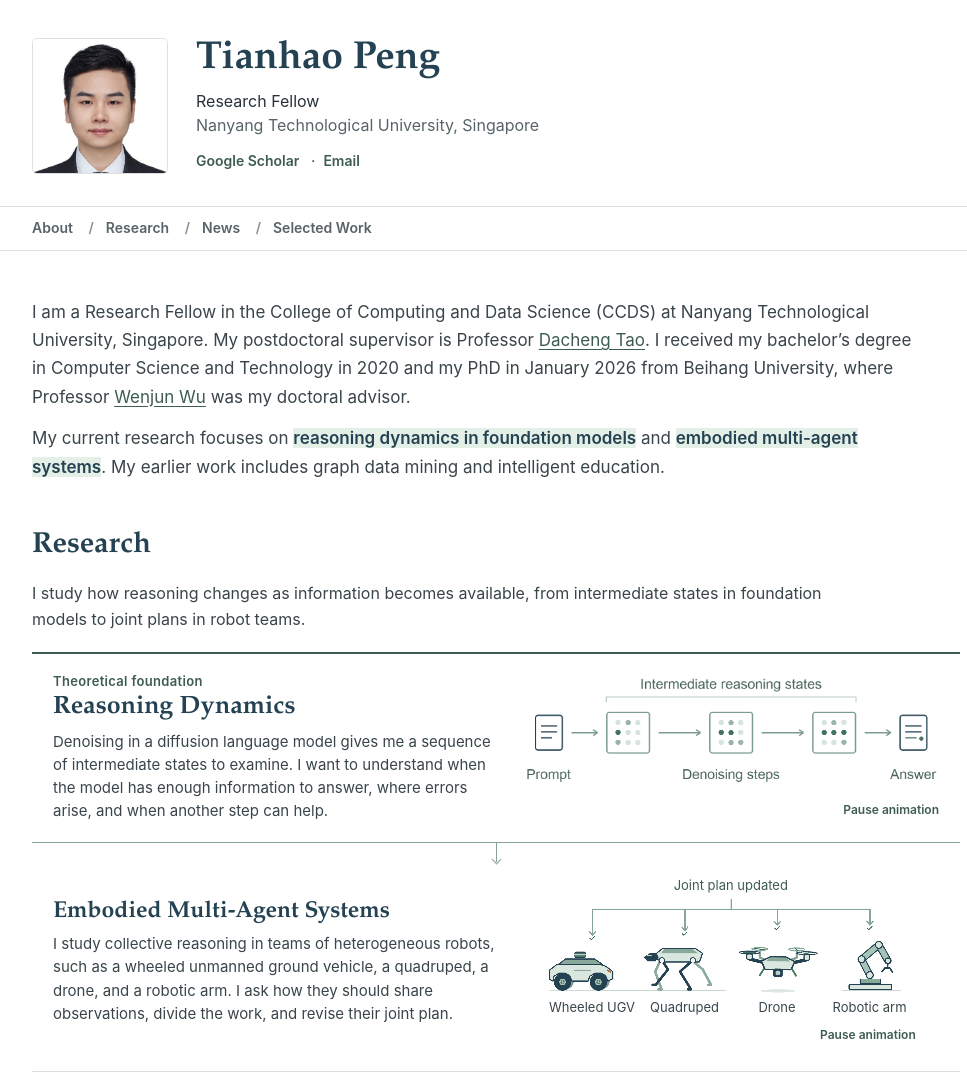
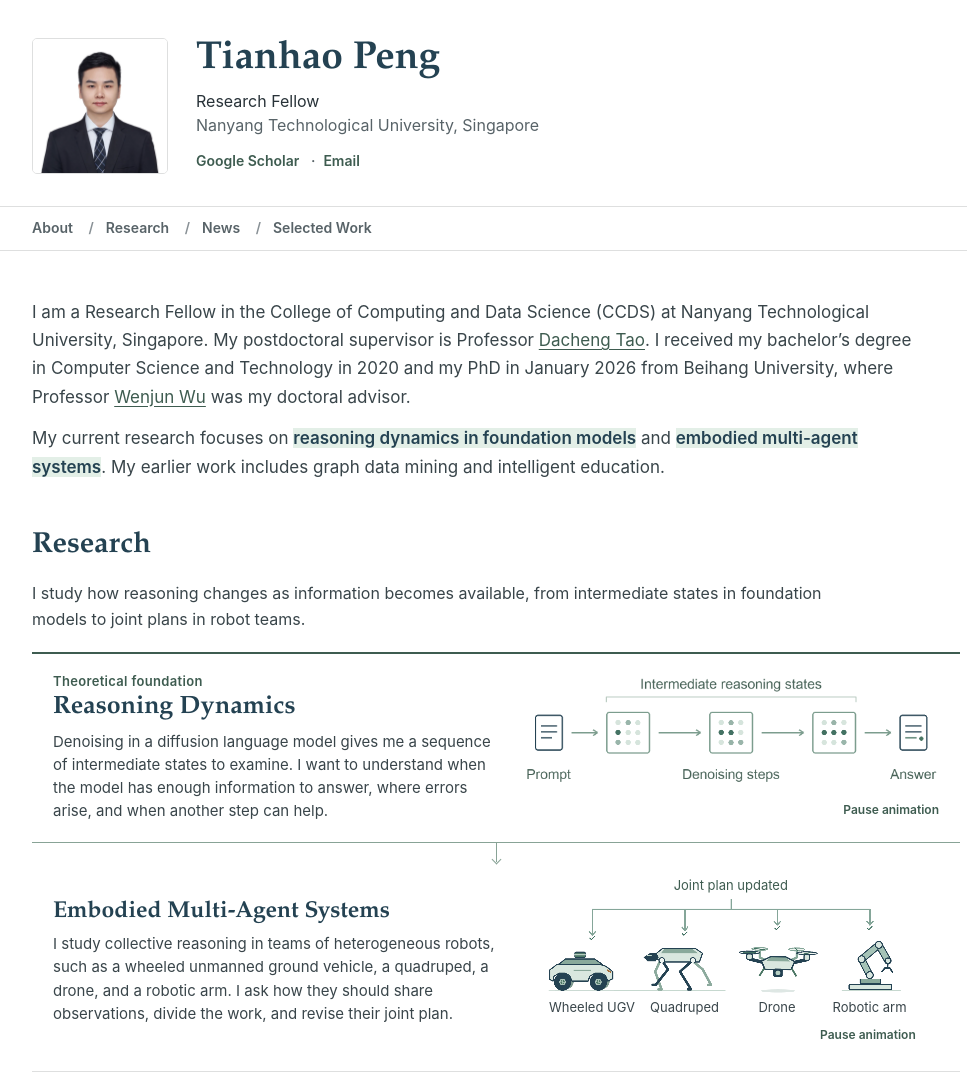
Before and after one commit to Tianhao-Peng/tianhao-peng.github.io, a plain HTML site: page index.html in a window 1280 px wide. Shown: the top 1075 px of the page, without its empty margins (144-1111 px from the left). Drawn offline with Linux system fonts and the light colour scheme.

Commit message:
Update homepage portrait

```diff
--- a/index.html
+++ b/index.html
@@ -20,7 +20,7 @@
   <div class="page" id="top">
     <header class="profile inset">
       <div class="profile-photo">
-        <img src="images/tianhao-peng.jpg" alt="Tianhao Peng" width="425" height="510">
+        <img src="images/tianhao-peng-portrait.webp" alt="Tianhao Peng" width="544" height="544">
       </div>
       <div class="profile-copy">
         <h1>Tianhao Peng</h1>
```
Also changed, not shown: images/tianhao-peng-portrait.webp (added), images/tianhao-peng.jpg (deleted).
